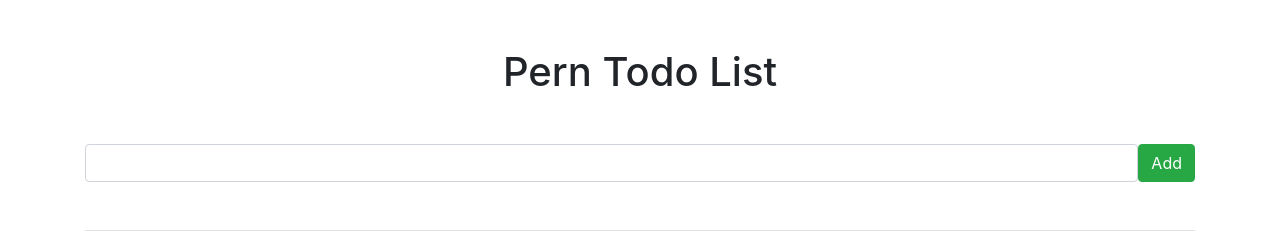
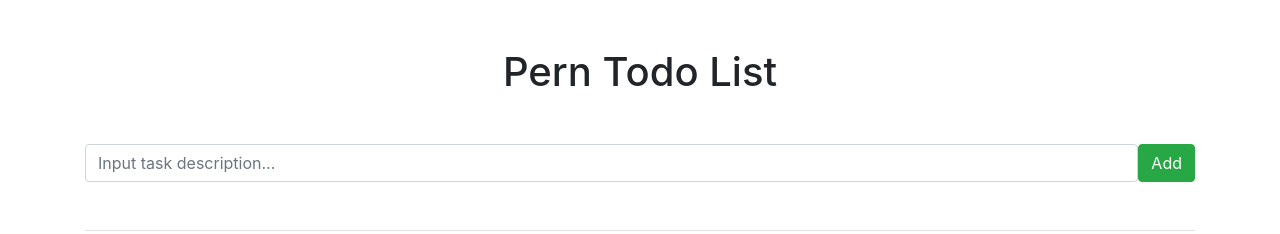
Before and after one commit to tungbq/PERN-TODO, a React (Create React App) app in the folder client/: page / in a window 1280 px wide. Shown: the top 234 px of the page. Built offline with nearby package versions, Linux system fonts and the light colour scheme; no server answers.

Commit message:
Add placeholder and avoid updating the DB when user click 'Add' button without input content. Resolve #1

```diff
--- a/client/src/components/InputTodo.js
+++ b/client/src/components/InputTodo.js
@@ -9,6 +9,10 @@ const InputTodo = () => {
 
     try {
       const body = { description }
+
+      if (!description) {
+        return alert('You must provide the content!')
+      }
 
       await fetch("http://localhost:5000/todos", {
         method: "POST",
@@ -30,6 +34,7 @@ const InputTodo = () => {
           type="text"
           className='form-control'
           value={description}
+          placeholder='Input task description...'
           onChange={e => setDescription(e.target.value)}
         />
         <button className='btn btn-success'>Add</button>
```
